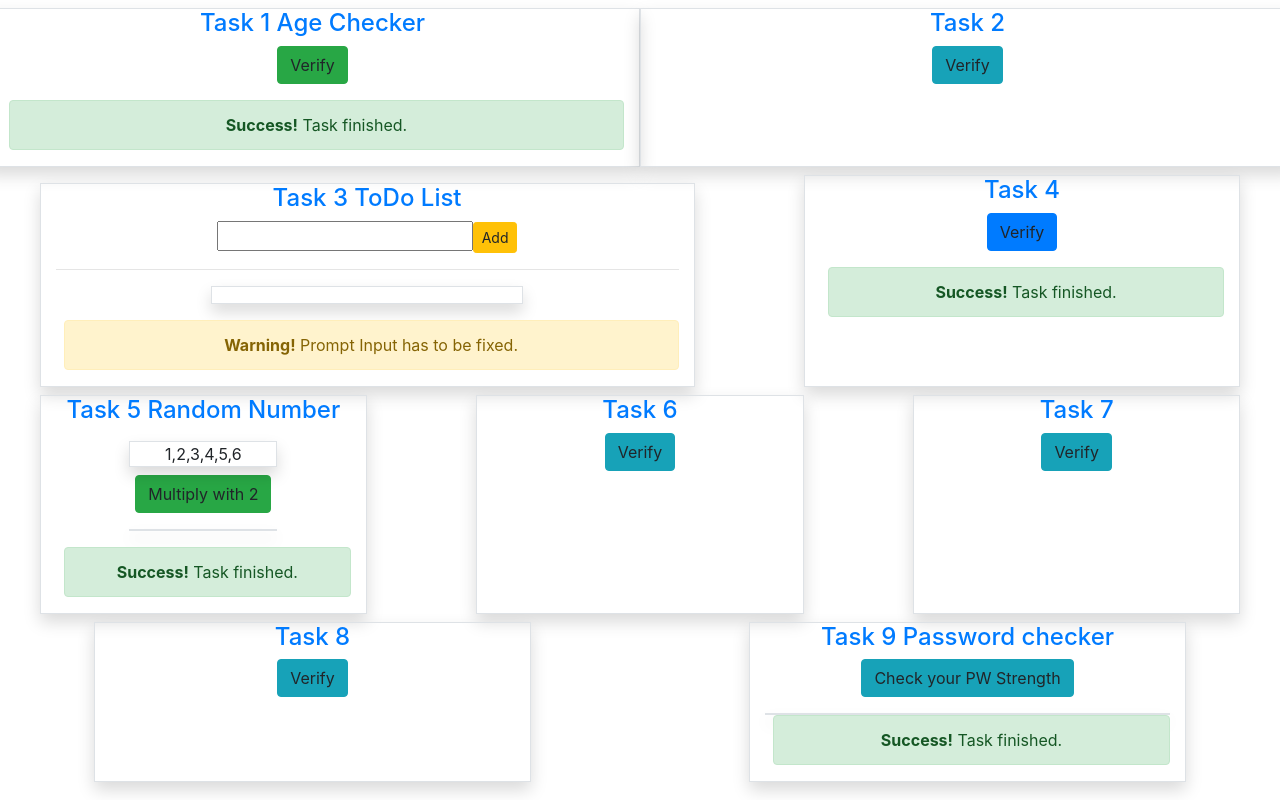
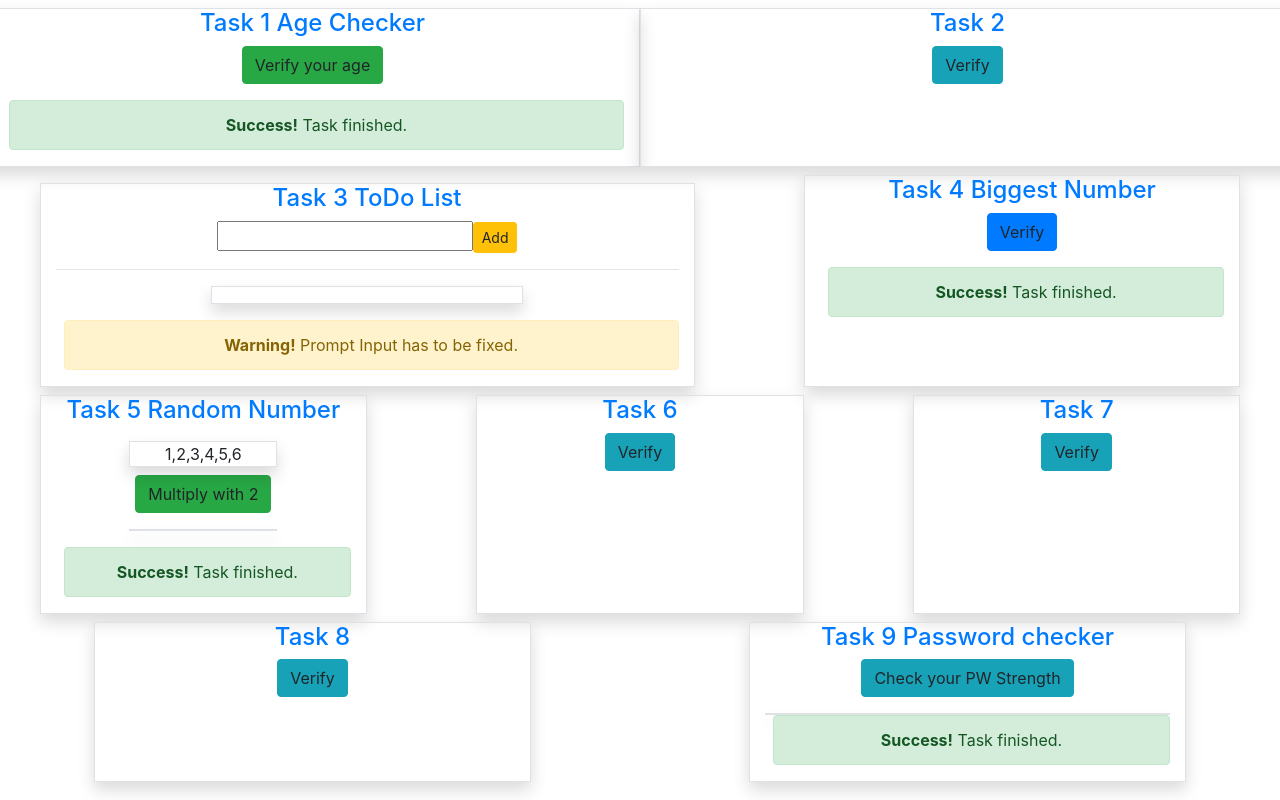
Before and after one commit to AudioKoppler/Tasks_23-03-20, a plain HTML site: page index.html in a window 1280 px wide. Drawn offline with nearby package versions, Linux system fonts and the light colour scheme.

```diff
--- a/index.html
+++ b/index.html
@@ -20,7 +20,7 @@
         <div class="container text-center border shadow mt-2 col-6">
             <h4 class="text-center text-primary">Task 1 Age Checker</h4>
             <div class="form-group">
-                <a onclick="ageChecker()" type="button" class="btn btn-success">Verify</a>
+                <a onclick="ageChecker()" type="button" class="btn btn-success">Verify your age</a>
             </div>
 
             <div class="alert alert-success ml-2">
@@ -51,7 +51,7 @@
 
         <!-- TASK 4 -->
         <div class="container text-center border shadow mt-2 col-4">
-            <h4 class="text-center text-primary">Task 4 </h4>
+            <h4 class="text-center text-primary">Task 4 Biggest Number</h4>
             <div class="form-group">
                 <a onclick="biggestNumber()" type="button" class="btn btn-primary">Verify</a>
             </div>
```
